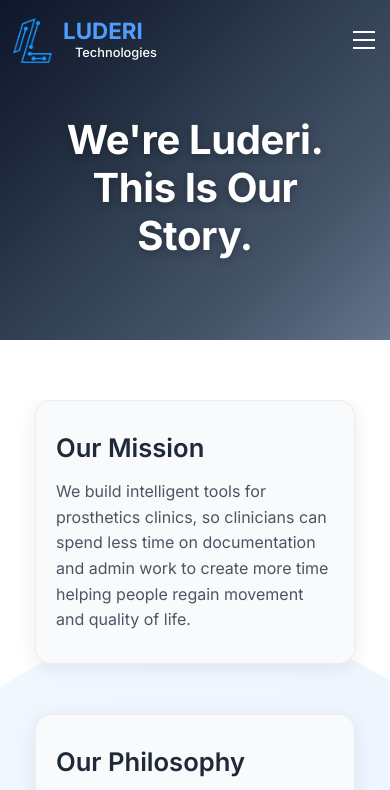
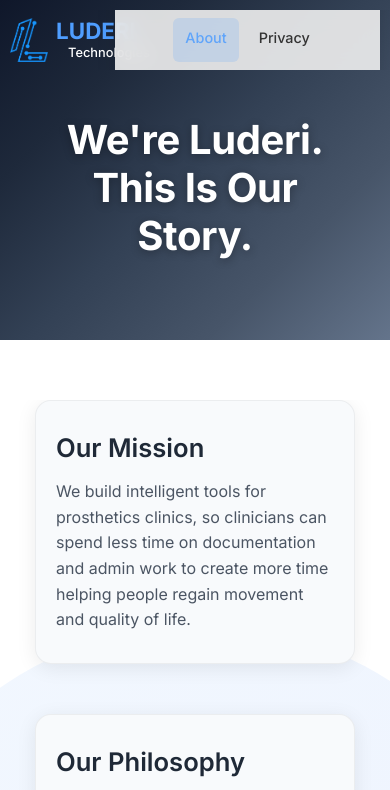
Before and after one commit to LuderiTechnologies/LuderiNewWebsite, a website: page about.html in a window 390 px wide. Shown: the top 790 px of the page. Drawn offline with Linux system fonts and the light colour scheme.

Commit message:
changed way of showing pages in mobile

```diff
--- a/styles/mobile-fixes.css
+++ b/styles/mobile-fixes.css
@@ -46,59 +46,30 @@
         display: none;
     }
 
-    /* Mobile navigation - position off-screen initially */
+    /* Show horizontal navigation bar on mobile instead of hamburger */
     .nav-center {
-        position: fixed;
-        top: -100%;
-        left: 0;
-        width: 100%;
-        height: 100vh;
-        background: linear-gradient(135deg, #1e293b 0%, #334155 100%);
-        z-index: 999;
-        transition: top 0.3s ease-in-out;
-        display: flex;
-        flex-direction: column;
-        justify-content: center;
-        align-items: center;
-        padding: 0;
-        overflow-y: auto;
+        position: static !important;
+        left: auto !important;
+        top: auto !important;
+        width: 100% !important;
+        height: auto !important;
+        background: transparent !important;
+        z-index: auto !important;
+        transition: none !important;
+        display: flex !important;
+        flex-direction: row !important;
+        justify-content: center !important;
+        align-items: center !important;
+        padding: 0 !important;
+        overflow: visible !important;
+        transform: none !important;
     }
 
-    /* Close button for mobile menu */
-    .nav-center::before {
-        content: '✕';
-        position: absolute;
-        top: 20px;
-        right: 20px;
-        color: white;
-        font-size: 1.5rem;
-        font-weight: bold;
-        cursor: pointer;
-        z-index: 1000;
-        width: 40px;
-        height: 40px;
-        display: flex;
-        align-items: center;
-        justify-content: center;
-        border-radius: 50%;
-        background: rgba(255, 255, 255, 0.1);
-        transition: all 0.3s ease;
-    }
+    /* Remove close button since we're using horizontal navigation */
 
-    .nav-center::before:hover {
-        background: rgba(255, 255, 255, 0.2);
-        transform: scale(1.1);
-    }
-
-    /* Show hamburger menu */
+    /* Hide hamburger menu since we're using horizontal navigation */
     .hamburger {
-        display: flex;
-        position: absolute;
-        right: 15px;
-        top: 50%;
-        transform: translateY(-50%);
-        cursor: pointer;
-        z-index: 1001;
+        display: none !important;
     }
 
     .bar {
@@ -123,121 +94,83 @@
         transform: translateY(-8px) rotate(-45deg);
     }
 
-    /* Mobile navigation menu - slide down when active */
-    .nav-center.active {
-        top: 0 !important;
+    /* Style the horizontal navigation for mobile */
+    .nav-box {
+        background: rgba(240, 240, 240, 0.9) !important;
+        backdrop-filter: blur(10px) !important;
+        border-radius: 12px !important;
+        padding: 8px 16px !important;
+        box-shadow: 0 4px 20px rgba(0, 0, 0, 0.1) !important;
+        width: auto !important;
+        height: auto !important;
         display: flex !important;
+        align-items: center !important;
+        justify-content: center !important;
+    }
+
+    .nav-menu {
+        display: flex !important;
+        flex-direction: row !important;
+        gap: 0.5rem !important;
+        width: auto !important;
+        max-width: none !important;
+        padding: 0 !important;
+        list-style: none !important;
+        margin: 0 !important;
+        text-align: center !important;
+        visibility: visible !important;
+        opacity: 1 !important;
+        flex-wrap: wrap !important;
+        justify-content: center !important;
+    }
+
+    .nav-item {
+        display: block !important;
+        width: auto !important;
+        margin: 0 !important;
+        border-bottom: none !important;
         visibility: visible !important;
         opacity: 1 !important;
     }
 
-    .nav-center.active .nav-box {
-        width: 100%;
-        height: auto;
-        display: flex !important;
-        flex-direction: column;
-        align-items: center;
-        justify-content: center;
-        background: transparent;
-        padding: 0 40px;
-        margin: 0 auto;
-    }
-
-    .nav-center.active .nav-menu {
-        display: flex !important;
-        flex-direction: column !important;
-        gap: 0;
-        width: 100%;
-        max-width: 320px;
-        padding: 0;
-        list-style: none;
-        margin: 0 auto;
-        text-align: center;
-        visibility: visible !important;
-        opacity: 1 !important;
-    }
-
-    .nav-center.active .nav-item {
+    .nav-link {
         display: block !important;
-        width: 100%;
-        margin: 0;
-        border-bottom: 1px solid rgba(255, 255, 255, 0.1);
-        visibility: visible !important;
-        opacity: 1 !important;
-    }
-
-    .nav-center.active .nav-item:last-child {
-        border-bottom: none;
-    }
-
-    .nav-center.active .nav-link {
-        display: block !important;
-        color: white !important;
-        font-size: 1.2rem !important;
+        color: #333 !important;
+        font-size: 0.9rem !important;
         font-weight: 500 !important;
         text-decoration: none !important;
-        padding: 18px 20px !important;
+        padding: 8px 12px !important;
         text-align: center !important;
         background: transparent !important;
-        border-radius: 8px !important;
+        border-radius: 6px !important;
         transition: all 0.3s ease !important;
         border: none !important;
-        width: 100% !important;
+        width: auto !important;
         position: relative;
-        margin: 4px 0 !important;
+        margin: 0 !important;
         white-space: nowrap !important;
         overflow: visible !important;
     }
 
-    .nav-center.active .nav-link:hover {
+    .nav-link:hover {
         background: rgba(96, 165, 250, 0.1) !important;
         color: #60a5fa !important;
         transform: none !important;
     }
 
-    .nav-center.active .nav-link::after {
-        content: '→';
-        position: absolute;
-        right: 10px;
-        top: 50%;
-        transform: translateY(-50%);
-        color: rgba(255, 255, 255, 0.5);
-        font-size: 1rem;
-        transition: all 0.3s ease;
+    .nav-link.active {
+        background: rgba(96, 165, 250, 0.2) !important;
+        color: #60a5fa !important;
     }
 
-    .nav-center.active .nav-link:hover::after {
-        color: #60a5fa;
-        transform: translateY(-50%) translateX(3px);
+    /* Remove arrow indicators for horizontal navigation */
+    .nav-link::after {
+        display: none !important;
     }
 
-    /* Mobile dropdown menu */
-    .nav-center.active .dropdown-menu {
-        position: static !important;
-        display: block !important;
-        background: rgba(0, 0, 0, 0.2) !important;
-        border-radius: 0 !important;
-        margin: 0 !important;
-        padding: 0 !important;
-        box-shadow: none !important;
-        border-top: 1px solid rgba(255, 255, 255, 0.1);
-    }
-
-    .nav-center.active .dropdown-link {
-        color: #cbd5e1 !important;
-        font-size: 0.95rem !important;
-        padding: 12px 0 12px 15px !important;
-        display: block !important;
-        text-decoration: none !important;
-        transition: all 0.3s ease !important;
-        border-bottom: 1px solid rgba(255, 255, 255, 0.05);
-        text-align: left !important;
-    }
-
-    .nav-center.active .dropdown-link:hover {
-        background: rgba(96, 165, 250, 0.1) !important;
-        color: #60a5fa !important;
-        padding-left: 20px !important;
+    /* Mobile dropdown menu - hide on mobile for simplicity */
+    .dropdown-menu {
+        display: none !important;
     }
 
     /* Hero Section Mobile Fixes */
```
